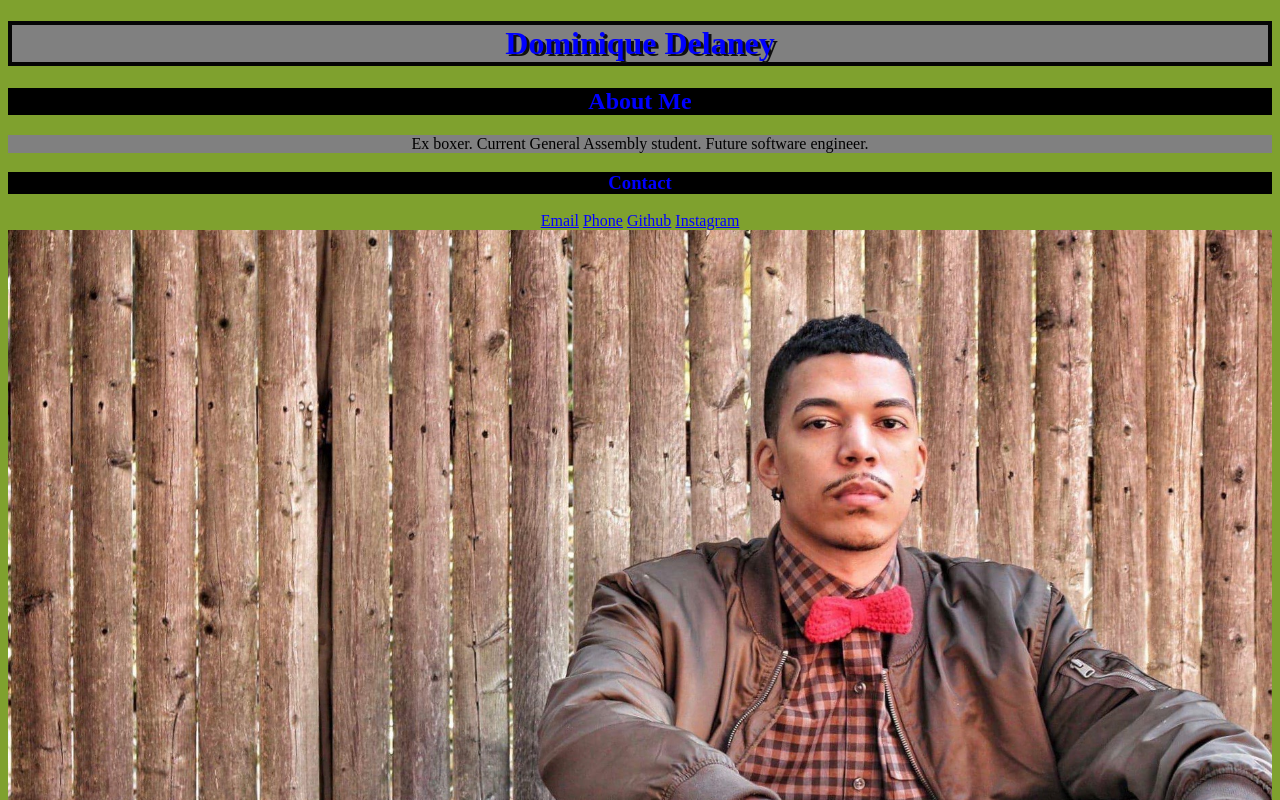
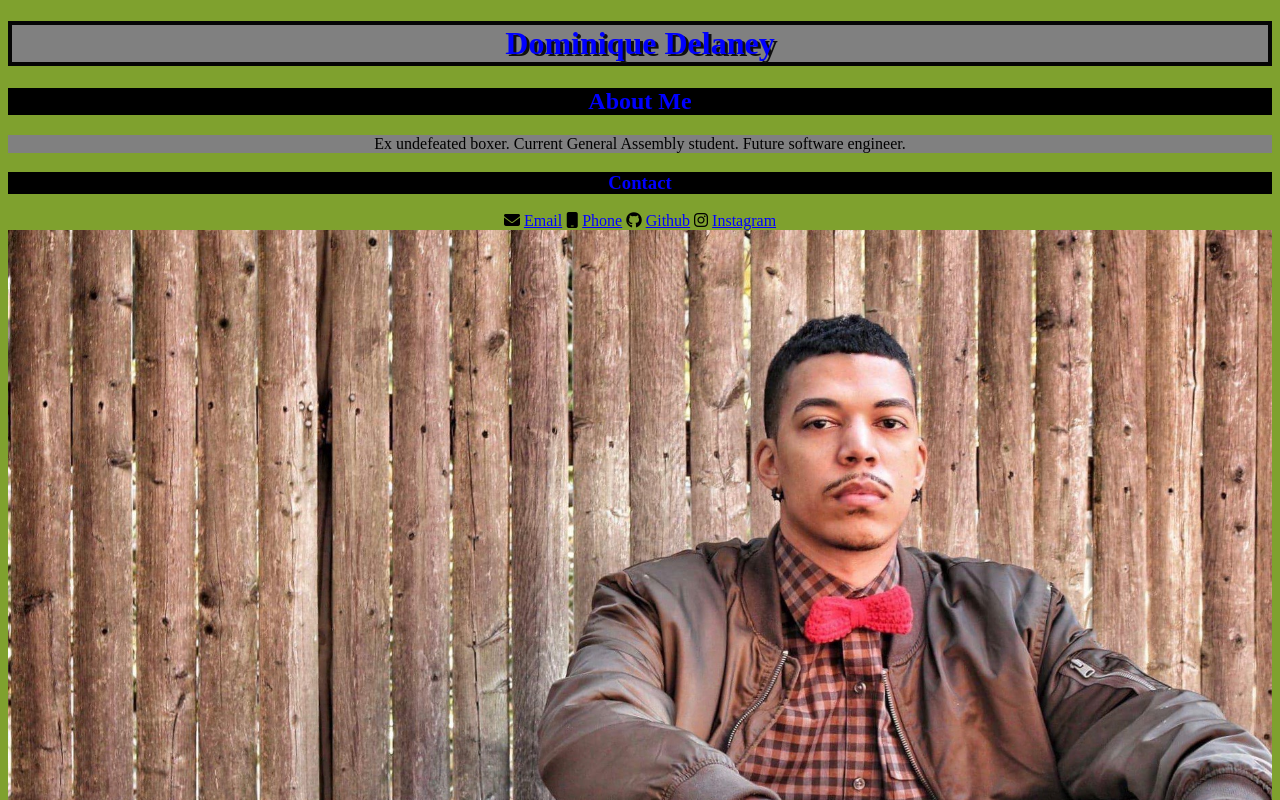
Before and after one commit to OaklandGrey/OaklandGrey.github.io, a plain HTML site: page index.html in a window 1280 px wide. Shown: the top 800 px of the page. Drawn offline with Linux system fonts and the light colour scheme.

Commit message:
Update index.html

```diff
--- a/index.html
+++ b/index.html
@@ -2,7 +2,7 @@
 <html>
 <head>
         <link rel="stylesheet" type="text/css" href="webstyle.css">
-
+        <script src="https://kit.fontawesome.com/3f4b0f1f41.js"></script>
 <title>Domo</title>
 </head>
 <body>
@@ -10,14 +10,22 @@
 <h1>Dominique Delaney</h1>
 <h2>About Me</h2>
 <p>
-    Ex boxer. Current General Assembly student. Future software engineer.
+    Ex undefeated boxer. Current General Assembly student. Future software engineer.
 </p>
 <h3>Contact</h3>
 <div>
-<a href="mailto:delaney_dominique@icloud.com">Email</a>
-<a href="tel:3017068369">Phone</a>
-<a href="https://github.com/OaklandGrey">Github</a>
-<a href="https://www.instagram.com/oakland_grey/?hl=en">Instagram</a>
+    <i class="fas fa-envelope"> </i> <a href="mailto:delaney_dominique@icloud.com">Email</a>
+
+
+    <i class="fas fa-mobile"> </i> <a href="tel:3017068369">Phone</a>
+
+
+<i class="fab fa-github"> </i> <a href="https://github.com/OaklandGrey">Github</a>
+
+
+<i class="fab fa-instagram"></i> <a href="https://www.instagram.com/oakland_grey/?hl=en">Instagram</a>
+
+
 <img src="IMG_0807.jpeg">
 </div>
 <p>
```
